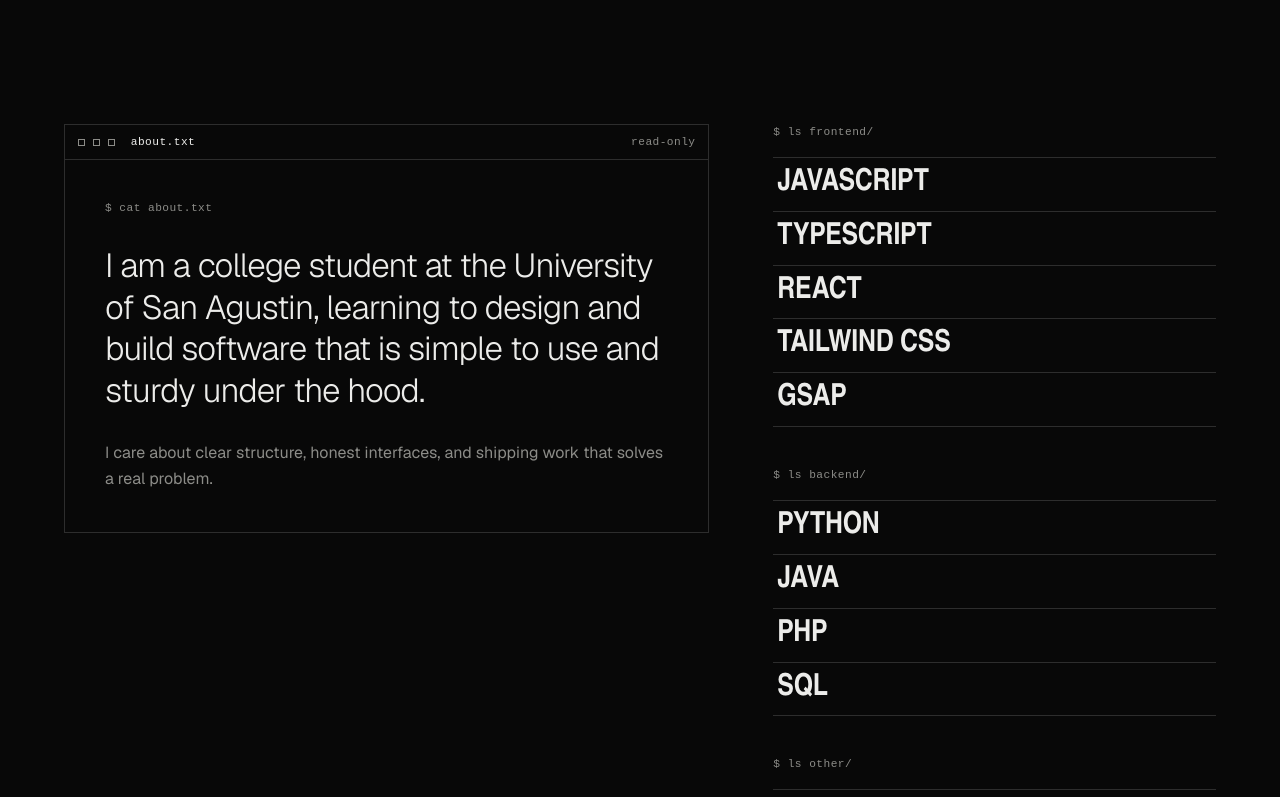
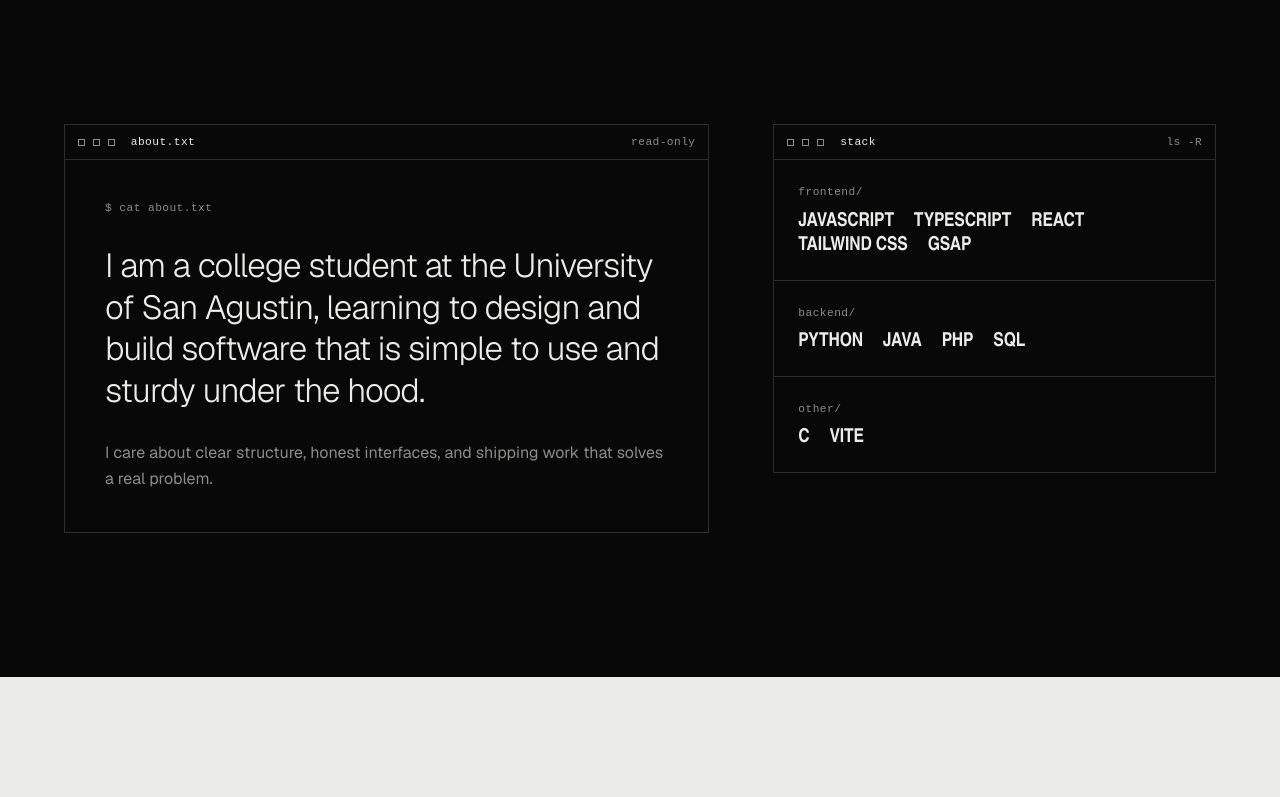
Before and after one commit to DeghneG/Sonza-DigitalPortfolio, a React (Vite) app: page / in a window 1280 px wide. Shown: the part 820-1617 px from the top of the page. Built offline with nearby package versions, Linux system fonts and the light colour scheme; a web font is replaced by a local one.

Commit message:
Compact stack list into a single terminal window
Co-Authored-By: Claude Sonnet 5.5 <noreply@anthropic.com>

```diff
--- a/src/components/About.tsx
+++ b/src/components/About.tsx
@@ -16,21 +16,21 @@ export default function About() {
         </div>
 
         <div className="lg:col-span-5">
-          <div className="space-y-10">
-            {about.stack.map((g) => (
-              <div key={g.name}>
-                <p data-reveal className="f-mono prompt dim mb-4">ls {g.name}/</p>
-                <ul className="border-t hair">
+          <div data-reveal>
+            <Win title="stack" right="ls -R">
+              {about.stack.map((g, i) => (
+                <div key={g.name} className={`p-5 sm:p-6 ${i > 0 ? 'border-t hair' : ''}`}>
+                  <p className="f-mono dim mb-3">{g.name}/</p>
+                  <ul className="f-display-m flex flex-wrap gap-x-5 gap-y-1.5 text-[clamp(1.05rem,1.5vw,1.3rem)]">
                     {g.items.map((l) => (
-                    <li key={l} data-reveal className="flip border-b hair">
-                      <span className="f-display-m block px-1 py-3 text-[clamp(1.25rem,2.4vw,1.9rem)] transition-[padding] duration-500 hover:px-4">
-                        {l}
-                      </span>
+                      <li key={l}>
+                        <span className="u cursor-default">{l}</span>
                       </li>
                     ))}
                   </ul>
                 </div>
               ))}
+            </Win>
           </div>
         </div>
       </div>
```
Lines whose indentation alone changed are shown as unchanged.
